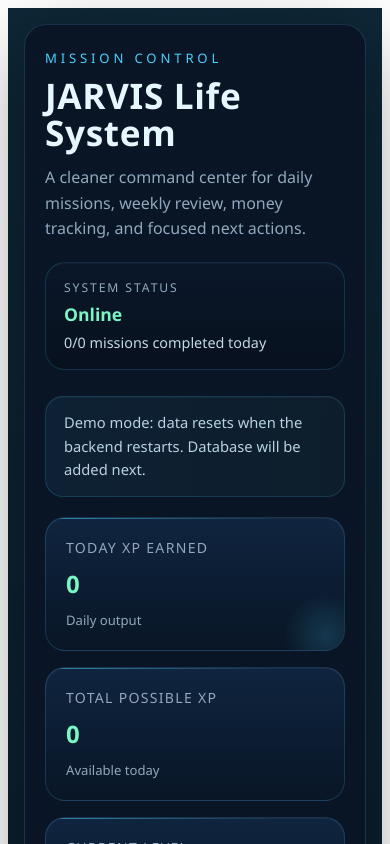
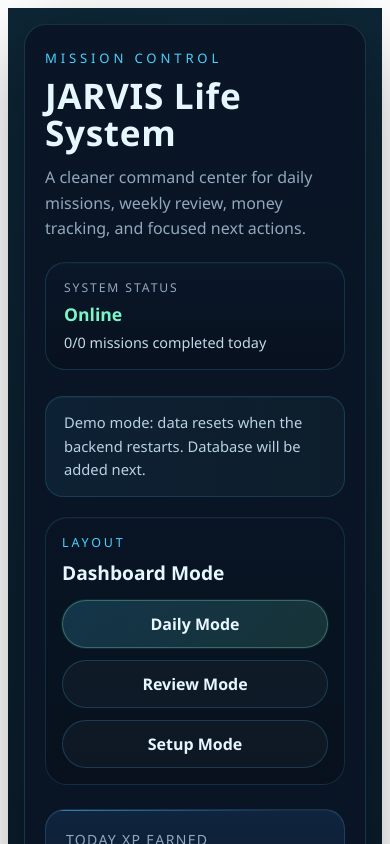
Before and after one commit to arungopichand/jarvis-life-system, an Angular app in the folder frontend/angular-app/: page / in a window 390 px wide. Shown: the top 844 px of the page. Built offline with nearby package versions, Linux system fonts and the light colour scheme; no server answers.

Commit message:
Add dashboard layout modes

```diff
--- a/frontend/angular-app/src/app/app.html
+++ b/frontend/angular-app/src/app/app.html
@@ -24,6 +24,29 @@
       </p>
     </section>
 
+    <section class="mode-switcher">
+      <div class="mode-switcher__header">
+        <div>
+          <p class="mode-switcher__eyebrow">Layout</p>
+          <h2>Dashboard Mode</h2>
+        </div>
+      </div>
+
+      <div class="mode-switcher__options">
+        @for (mode of layoutModes; track mode) {
+          <button
+            type="button"
+            class="mode-switcher__button"
+            [class.mode-switcher__button--active]="selectedLayoutMode === mode"
+            (click)="setLayoutMode(mode)"
+          >
+            {{ mode }}
+          </button>
+        }
+      </div>
+    </section>
+
+    @if (selectedLayoutMode === 'Daily Mode') {
       <app-summary-cards
         [todayXpEarned]="todayXpEarned"
         [totalPossibleXp]="totalPossibleXp"
@@ -33,6 +56,59 @@
         [streakRewardMessage]="streakRewardMessage"
         [guidanceState]="currentGuidanceState"
         [streakStatsErrorMessage]="streakStatsErrorMessage"
+      />
+
+      <app-mood-check-in
+        [selectedMood]="selectedMood"
+        (selectedMoodChange)="onMoodSelected($event)"
+      />
+
+      <app-focus-timer
+        (timerCompletedChange)="onFocusTimerCompleted($event)"
+      />
+
+      <app-daily-checklist
+        [morningChecklist]="morningChecklist"
+        [nightChecklist]="nightChecklist"
+        [errorMessage]="dailyLogErrorMessage"
+        (morningChecklistChange)="onMorningChecklistChange()"
+        (nightChecklistChange)="onNightChecklistChange()"
+      />
+
+      <app-missions
+        [missions]="missions"
+        [focusMissionId]="focusMissionId"
+        [isLoading]="isLoading"
+        [errorMessage]="errorMessage"
+        (completeMission)="completeMission($event)"
+        (resetDay)="resetDay()"
+      />
+
+      <app-finance-lab
+        [expenses]="expenses"
+        [expenseForm]="expenseForm"
+        [totalSpentToday]="totalSpentToday"
+        [errorMessage]="financeErrorMessage"
+        (expenseFormChange)="expenseForm = $event"
+        (addExpense)="addExpense()"
+        (removeExpense)="removeExpense($event)"
+      />
+
+      <app-jarvis-assistant
+        [chatHistory]="chatHistory"
+        [assistantMessage]="assistantMessage"
+        (assistantMessageChange)="assistantMessage = $event"
+        (send)="sendAssistantMessage()"
+      />
+
+      <app-achievements
+        [completedMissionsToday]="completedMissionsToday"
+        [totalSpentToday]="totalSpentToday"
+        [dailySpendingLimit]="userSettings.dailySpendingLimit"
+        [isFocusSessionComplete]="isFocusSessionComplete"
+        [morningCompleted]="dailyLog?.morningCompleted ?? false"
+        [nightCompleted]="dailyLog?.nightCompleted ?? false"
+        [currentStreak]="streakStats.currentStreak"
       />
 
       <app-battle-plan
@@ -48,14 +124,28 @@
         [currentEnglishPrompt]="currentEnglishPrompt"
       />
 
-    <app-mood-check-in
-      [selectedMood]="selectedMood"
-      (selectedMoodChange)="onMoodSelected($event)"
+      <app-training-room
+        [currentEnglishPrompt]="currentEnglishPrompt"
+        [currentConfidencePrompt]="currentConfidencePrompt"
+        [currentTypingPrompt]="currentTypingPrompt"
+        [gymMinutesTarget]="userSettings.gymMinutesTarget"
+        [proteinGramsTarget]="userSettings.proteinGramsTarget"
+        (nextEnglishPrompt)="showNextEnglishPrompt()"
+        (nextConfidencePrompt)="showNextConfidencePrompt()"
+        (nextTypingPrompt)="showNextTypingPrompt()"
+      />
+    }
+
+    @if (selectedLayoutMode === 'Review Mode') {
+      <app-weekly-review
+        [weeklyStats]="weeklyStats"
+        [totalCompletedMissionsThisWeek]="totalCompletedMissionsThisWeek"
+        [averageCompletionPercentageThisWeek]="averageCompletionPercentageThisWeek"
+        [totalSpentThisWeek]="totalSpentThisWeek"
+        [errorMessage]="weeklyStatsErrorMessage"
       />
 
-    <app-focus-timer
-      (timerCompletedChange)="onFocusTimerCompleted($event)"
-    />
+      <app-mission-history />
 
       <app-achievements
         [completedMissionsToday]="completedMissionsToday"
@@ -66,7 +156,9 @@
         [nightCompleted]="dailyLog?.nightCompleted ?? false"
         [currentStreak]="streakStats.currentStreak"
       />
+    }
 
+    @if (selectedLayoutMode === 'Setup Mode') {
       <app-user-settings
         [settings]="userSettings"
         [successMessage]="settingsSuccessMessage"
@@ -74,61 +166,7 @@
         (save)="saveSettings()"
       />
 
-    <app-daily-checklist
-      [morningChecklist]="morningChecklist"
-      [nightChecklist]="nightChecklist"
-      [errorMessage]="dailyLogErrorMessage"
-      (morningChecklistChange)="onMorningChecklistChange()"
-      (nightChecklistChange)="onNightChecklistChange()"
-    />
-
-    <app-jarvis-assistant
-      [chatHistory]="chatHistory"
-      [assistantMessage]="assistantMessage"
-      (assistantMessageChange)="assistantMessage = $event"
-      (send)="sendAssistantMessage()"
-    />
-
-    <app-training-room
-      [currentEnglishPrompt]="currentEnglishPrompt"
-      [currentConfidencePrompt]="currentConfidencePrompt"
-      [currentTypingPrompt]="currentTypingPrompt"
-      [gymMinutesTarget]="userSettings.gymMinutesTarget"
-      [proteinGramsTarget]="userSettings.proteinGramsTarget"
-      (nextEnglishPrompt)="showNextEnglishPrompt()"
-      (nextConfidencePrompt)="showNextConfidencePrompt()"
-      (nextTypingPrompt)="showNextTypingPrompt()"
-    />
-
-    <app-weekly-review
-      [weeklyStats]="weeklyStats"
-      [totalCompletedMissionsThisWeek]="totalCompletedMissionsThisWeek"
-      [averageCompletionPercentageThisWeek]="averageCompletionPercentageThisWeek"
-      [totalSpentThisWeek]="totalSpentThisWeek"
-      [errorMessage]="weeklyStatsErrorMessage"
-    />
-
-    <app-finance-lab
-      [expenses]="expenses"
-      [expenseForm]="expenseForm"
-      [totalSpentToday]="totalSpentToday"
-      [errorMessage]="financeErrorMessage"
-      (expenseFormChange)="expenseForm = $event"
-      (addExpense)="addExpense()"
-      (removeExpense)="removeExpense($event)"
-    />
-
-    <app-mission-history />
-
       <app-mission-templates />
-
-    <app-missions
-      [missions]="missions"
-      [focusMissionId]="focusMissionId"
-      [isLoading]="isLoading"
-      [errorMessage]="errorMessage"
-      (completeMission)="completeMission($event)"
-      (resetDay)="resetDay()"
-    />
+    }
   </section>
 </main>
--- a/frontend/angular-app/src/app/app.scss
+++ b/frontend/angular-app/src/app/app.scss
@@ -124,6 +124,62 @@ app-root {
   color: #b9d2e3;
   font-size: 0.92rem;
   line-height: 1.6;
+}
+
+.mode-switcher {
+  margin-bottom: 24px;
+  padding: 18px 20px;
+  border: 1px solid rgba(73, 210, 255, 0.14);
+  border-radius: 22px;
+  background: linear-gradient(180deg, rgba(9, 21, 37, 0.92), rgba(8, 17, 29, 0.96));
+  box-shadow: inset 0 1px 0 rgba(255, 255, 255, 0.03);
+}
+
+.mode-switcher__header {
+  margin-bottom: 14px;
+}
+
+.mode-switcher__eyebrow {
+  margin: 0 0 8px;
+  color: var(--accent);
+  font-size: 0.78rem;
+  letter-spacing: 0.18rem;
+  text-transform: uppercase;
+}
+
+.mode-switcher__header h2 {
+  margin: 0;
+  font-size: 1.2rem;
+}
+
+.mode-switcher__options {
+  display: flex;
+  flex-wrap: wrap;
+  gap: 12px;
+}
+
+.mode-switcher__button {
+  padding: 12px 16px;
+  border: 1px solid rgba(73, 210, 255, 0.2);
+  border-radius: 999px;
+  background: rgba(255, 255, 255, 0.03);
+  color: var(--text-main);
+  font: inherit;
+  font-weight: 600;
+  cursor: pointer;
+  transition: transform 0.2s ease, border-color 0.2s ease, background 0.2s ease;
+}
+
+.mode-switcher__button:hover {
+  transform: translateY(-1px);
+  border-color: rgba(73, 210, 255, 0.45);
+  background: rgba(73, 210, 255, 0.08);
+}
+
+.mode-switcher__button--active {
+  border-color: rgba(122, 246, 197, 0.3);
+  background: linear-gradient(135deg, rgba(73, 210, 255, 0.18), rgba(122, 246, 197, 0.14));
+  box-shadow: 0 0 0 1px rgba(122, 246, 197, 0.08);
 }
 
 .stats-grid {
@@ -706,6 +762,11 @@ app-root {
     grid-template-columns: 1fr;
   }
 
+  .mode-switcher__options {
+    display: grid;
+    grid-template-columns: repeat(3, minmax(0, 1fr));
+  }
+
   .finance-panel__header,
   .expense-form,
   .expense-card,
@@ -735,6 +796,14 @@ app-root {
     border-radius: 22px;
   }
 
+  .mode-switcher {
+    padding: 16px;
+  }
+
+  .mode-switcher__options {
+    grid-template-columns: 1fr;
+  }
+
   .hero h1 {
     line-height: 1.05;
   }
--- a/frontend/angular-app/src/app/app.ts
+++ b/frontend/angular-app/src/app/app.ts
@@ -56,6 +56,8 @@ import { StatsService } from './services/stats.service';
   encapsulation: ViewEncapsulation.None
 })
 export class App implements OnInit {
+  readonly layoutModes = ['Daily Mode', 'Review Mode', 'Setup Mode'] as const;
+
   // Training Room
   private readonly englishPrompts = [
     'Speak for 2 minutes about your day.',
@@ -75,6 +77,7 @@ export class App implements OnInit {
 
   // Dashboard state
   title = 'JARVIS Life System';
+  selectedLayoutMode: typeof this.layoutModes[number] = 'Daily Mode';
   missions: Mission[] = [];
   expenses: Expense[] = [];
   isLoading = true;
@@ -141,6 +144,10 @@ export class App implements OnInit {
     this.loadTodayExpenses();
     this.loadStreakStats();
     this.loadWeeklyStats();
+  }
+
+  setLayoutMode(mode: typeof this.layoutModes[number]): void {
+    this.selectedLayoutMode = mode;
   }
 
   loadSettings(): void {
```
Lines whose indentation alone changed are shown as unchanged.
